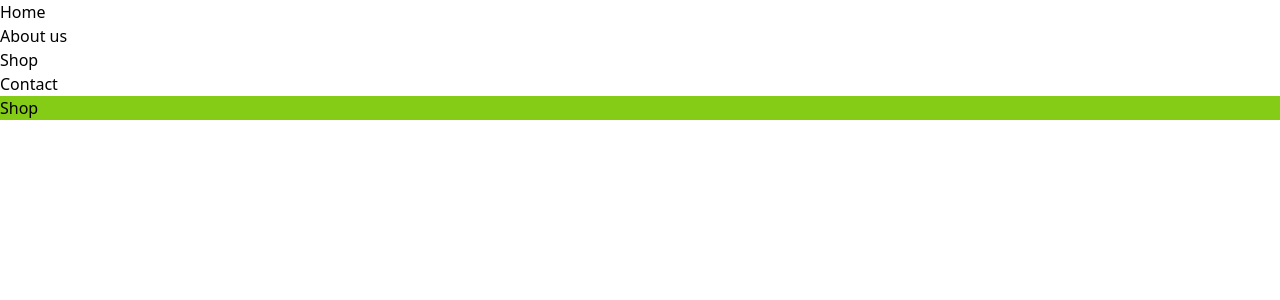
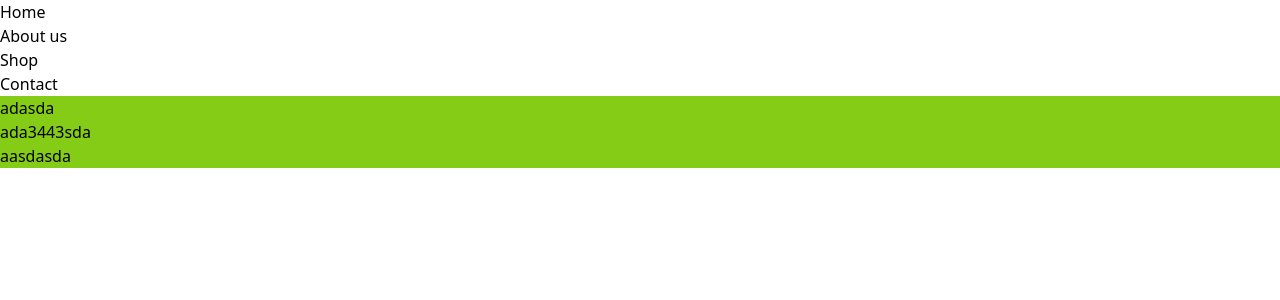
Before and after one commit to PiotrKos1/shoes-ecommerce, a React (Create React App) app: page /shop in a window 1280 px wide. Shown: the top 300 px of the page. Built offline with nearby package versions, Linux system fonts and the light colour scheme; no server answers; data requests are answered from the project's data file.

Commit message:
Display products elements

```diff
--- a/db.json
+++ b/db.json
@@ -1,5 +1,5 @@
 {
-    "shop": {
+
     "products": [
         {
             "name": "adasda",
@@ -17,5 +17,5 @@
     "shoppingCart": [
 
     ]
-    }
+
 }
--- /dev/null
+++ b/src/Data.tsx
@@ -0,0 +1,4 @@
+export interface Data {
+    name: string,
+    id: number
+}
--- /dev/null
+++ b/src/components/Product.tsx
@@ -0,0 +1,15 @@
+import { Data } from "../Data"
+
+interface ProductProps {
+    product: Data,
+}
+
+function ProductElement({product}: ProductProps) {
+    return (
+        <div>
+            {product.name}
+        </div>
+    )
+}
+
+export default ProductElement;
--- /dev/null
+++ b/src/components/Products.tsx
@@ -0,0 +1,19 @@
+import ProductElement from "./Product"
+import { Data } from "../Data"
+
+interface Props {
+    data: Data[],
+}
+
+
+const Products = ({data}: Props) => {
+    const renderedProducts = data.map((product) => { return <ProductElement key={product.id} product={product} /> })
+    return (
+        <div>
+            {renderedProducts}
+
+        </div>
+    )
+}
+
+export default Products;
--- a/src/pages/Shop.tsx
+++ b/src/pages/Shop.tsx
@@ -1,18 +1,43 @@
-import { useEffect } from "react";
+import { useEffect, useState } from "react";
 import { useAppDispatch, useAppSelector } from "../store/hooks";
 import { fetchShop } from "../thunks/fetchShop";
+import Products from "../components/Products";
+
+
 
 function Shop() {
+
+    const [isLoadingProducts, setIsLoadingProducts] = useState<boolean>(false)
+    const [errorLoadingProducts, setErrorLoadingProducts] = useState<null>(null)
   const dispatch = useAppDispatch();
-  const { data, isLoading, error } = useAppSelector(state => {
+  const { data } = useAppSelector(state => {
     return state.shop;
   });
 
+  console.log(data)
+
   useEffect(() => {
-    dispatch(fetchShop());
+    setIsLoadingProducts(true)
+    dispatch(fetchShop())
+    .unwrap()
+    .catch((err)=>setErrorLoadingProducts(err))
+    .finally(()=>setIsLoadingProducts(false));
   }, [dispatch]);
 
-  return <div className='bg-lime-500'>Shop</div>;
+  let content;
+  if (isLoadingProducts) {
+    content = 'Loading ...'
+  } else if (errorLoadingProducts) {
+    content = "error"
+  } else {
+    // content = data.map(product=>{return <Products key={product.id} product={product.name} />})
+    content = <Products data={data} />
+  }
+
+  return (<div className='bg-lime-500'>
+    {content}
+    </div>
+    )
 }
 
 export default Shop;
--- a/src/store/slices/shopSlice.ts
+++ b/src/store/slices/shopSlice.ts
@@ -1,8 +1,10 @@
 import { createSlice } from "@reduxjs/toolkit";
 import { fetchShop } from '../store'
+import { Data } from "../../Data";
+
 
 interface shopState {
-  data: string[],
+  data: Data[],
   isLoading: boolean,
   error: string | null
 }
--- a/src/thunks/fetchShop.ts
+++ b/src/thunks/fetchShop.ts
@@ -2,7 +2,7 @@ import { createAsyncThunk } from "@reduxjs/toolkit";
 import axios from 'axios';
 
 export const fetchShop = createAsyncThunk('shop/fetchShop', async () => {
-    const response = await axios.get('http://localhost:3005/shop')
+    const response = await axios.get('http://localhost:3005/products')
 
     return response.data;
 })
```
